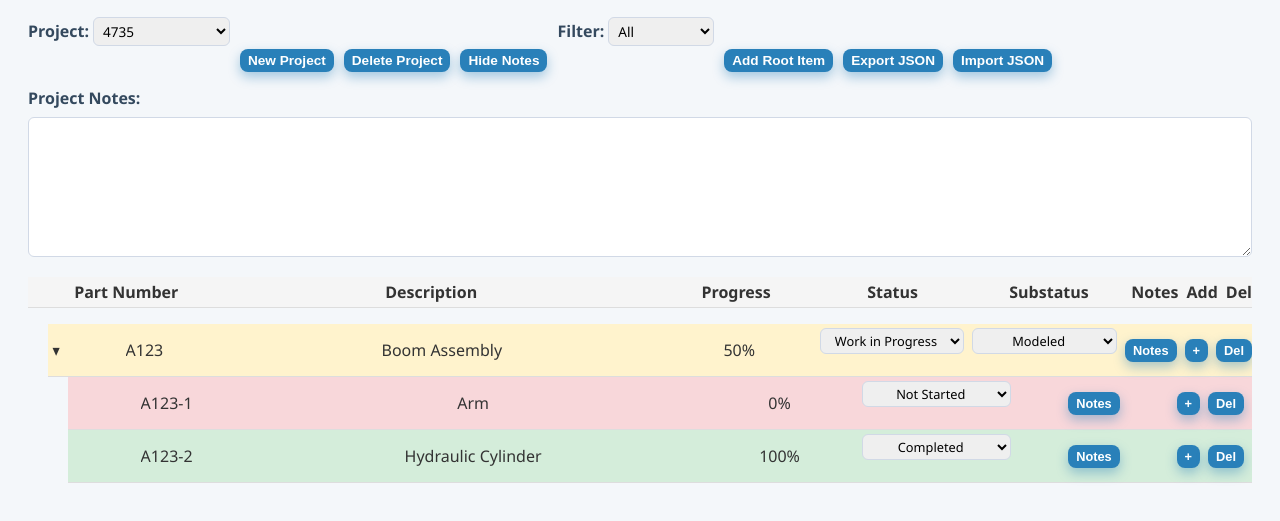
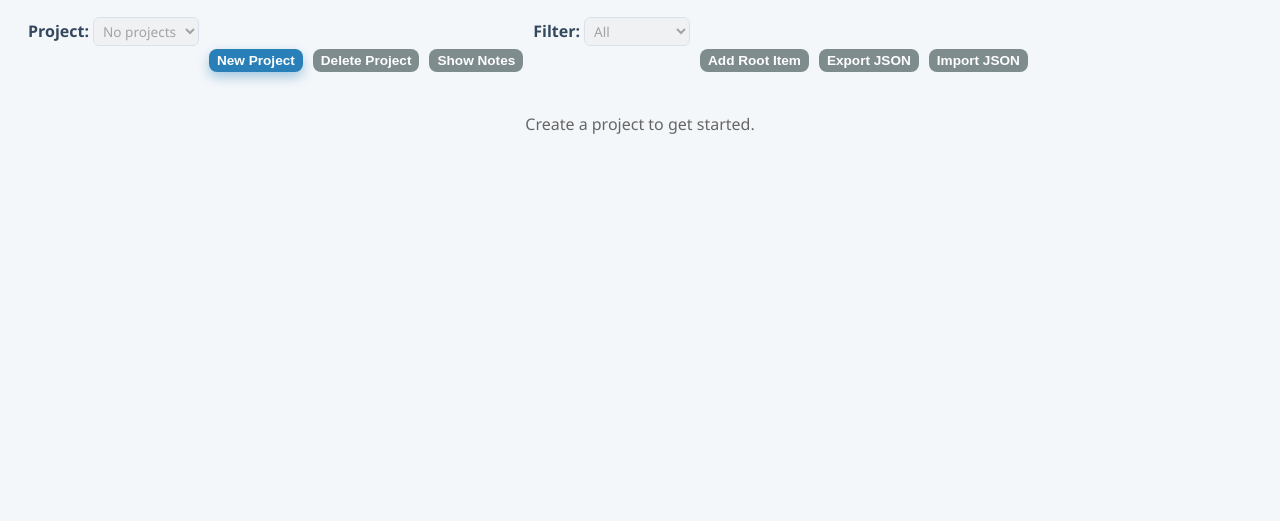
Before and after one commit to codybingham/fluidpowertools, a website: page progress-tracker.html in a window 1280 px wide. Shown: the part 101-622 px from the top of the page. Drawn offline with Linux system fonts and the light colour scheme.

Commit message:
Remove sample projects and improve progress tracker UI

```diff
--- a/progress-tracker.html
+++ b/progress-tracker.html
@@ -16,20 +16,20 @@
           <select id="ptProject"></select>
         </label>
         <button id="ptNewProject">New Project</button>
-        <button id="ptDeleteProject">Delete Project</button>
-        <button id="ptToggleNotes">Hide Notes</button>
+        <button id="ptDeleteProject" disabled>Delete Project</button>
+        <button id="ptToggleNotes" disabled>Show Notes</button>
         <label>
           Filter:
-          <select id="ptFilter">
+          <select id="ptFilter" disabled>
             <option value="all">All</option>
             <option value="not_started">Not Started</option>
             <option value="work_in_progress">In Progress</option>
             <option value="completed">Completed</option>
           </select>
         </label>
-        <button id="ptAddRoot">Add Root Item</button>
-        <button id="ptExport">Export JSON</button>
-        <button id="ptImportBtn">Import JSON</button>
+        <button id="ptAddRoot" disabled>Add Root Item</button>
+        <button id="ptExport" disabled>Export JSON</button>
+        <button id="ptImportBtn" disabled>Import JSON</button>
         <input
           id="ptImport"
           type="file"
@@ -37,9 +37,9 @@
           style="display:none"
         />
       </div>
-      <div id="ptProjectNotes" class="pt-notes-block">
+      <div id="ptProjectNotes" class="pt-notes-block hidden">
         <label for="ptNotes">Project Notes:</label>
-        <textarea id="ptNotes" rows="3"></textarea>
+        <textarea id="ptNotes" rows="3" disabled></textarea>
       </div>
       <div id="ptTree"></div>
     </section>
--- a/progress-tracker.js
+++ b/progress-tracker.js
@@ -1,69 +1,5 @@
 // Progress Tracker module
 (function () {
-  const sampleProjects = {
-    "4735": {
-      notes: "",
-      items: [
-        {
-          id: "A123",
-          description: "Boom Assembly",
-          parent_id: null,
-          status: "work_in_progress",
-          substatus: "modeled",
-          notes: [
-            { date: "2025-09-09", text: "Initial modeling started" }
-          ]
-        },
-        {
-          id: "A123-1",
-          description: "Arm",
-          parent_id: "A123",
-          status: "not_started",
-          substatus: null,
-          notes: []
-        },
-        {
-          id: "A123-2",
-          description: "Hydraulic Cylinder",
-          parent_id: "A123",
-          status: "completed",
-          substatus: null,
-          notes: [
-            { date: "2025-09-11", text: "Purchased" }
-          ]
-        }
-      ]
-    },
-    "celery_harvester": {
-      notes: "",
-      items: [
-        {
-          id: "C1",
-          description: "Main Frame",
-          parent_id: null,
-          status: "not_started",
-          substatus: null,
-          notes: []
-        },
-        {
-          id: "C1-1",
-          description: "Left Wheel",
-          parent_id: "C1",
-          status: "not_started",
-          substatus: null,
-          notes: []
-        },
-        {
-          id: "C1-2",
-          description: "Right Wheel",
-          parent_id: "C1",
-          status: "work_in_progress",
-          substatus: "quoted",
-          notes: []
-        }
-      ]
-    }
-  };
 
   let curName = null;
   let items = [];
@@ -90,6 +26,31 @@
   const notesEl = document.getElementById('ptNotes');
   const notesBlock = document.getElementById('ptProjectNotes');
   const toggleNotesBtn = document.getElementById('ptToggleNotes');
+
+  function updateControls() {
+    const disabled = !curName;
+    [
+      'ptDeleteProject',
+      'ptAddRoot',
+      'ptExport',
+      'ptImportBtn',
+      'ptToggleNotes',
+      'ptFilter',
+      'ptNotes'
+    ].forEach(id => {
+      const el = document.getElementById(id);
+      if (el) el.disabled = disabled;
+    });
+    if (disabled) {
+      notesBlock.classList.add('hidden');
+      toggleNotesBtn.textContent = 'Show Notes';
+      treeEl.innerHTML =
+        '<p class="pt-empty">Create a project to get started.</p>';
+    } else {
+      notesBlock.classList.remove('hidden');
+      toggleNotesBtn.textContent = 'Hide Notes';
+    }
+  }
 
   document
     .getElementById('ptNewProject')
@@ -121,17 +82,16 @@
     applyFilter();
   });
 
-  initProjects();
-  if (projSel.options.length > 0) loadProject(projSel.value);
+  init();
 
-  function initProjects() {
-    for (const name in sampleProjects) {
-      const key = 'project_' + name;
-      if (!localStorage.getItem(key)) {
-        localStorage.setItem(key, JSON.stringify(sampleProjects[name]));
-      }
+  function init() {
+    const names = populateProjects();
+    if (names.length > 0) {
+      projSel.value = names[0];
+      loadProject(names[0]);
+    } else {
+      updateControls();
     }
-    populateProjects();
   }
 
   function populateProjects() {
@@ -142,12 +102,20 @@
       if (k.startsWith('project_')) names.push(k.slice(8));
     }
     names.sort();
+    const def = document.createElement('option');
+    def.value = '';
+    def.textContent = names.length ? 'Select a project' : 'No projects';
+    def.disabled = true;
+    def.selected = true;
+    projSel.appendChild(def);
     for (const n of names) {
       const opt = document.createElement('option');
       opt.value = n;
       opt.textContent = n;
       projSel.appendChild(opt);
     }
+    projSel.disabled = names.length === 0;
+    return names;
   }
 
   function loadProject(name) {
@@ -169,6 +137,7 @@
     }
     notesEl.value = projectNotes;
     renderTree();
+    updateControls();
   }
 
   function saveProject() {
@@ -199,11 +168,13 @@
     localStorage.removeItem('project_' + curName);
     curName = null;
     items = [];
-    populateProjects();
-    if (projSel.options.length > 0) {
-      loadProject(projSel.options[0].value);
+    const names = populateProjects();
+    if (names.length > 0) {
+      projSel.value = names[0];
+      loadProject(names[0]);
     } else {
-      treeEl.innerHTML = '';
+      notesEl.value = '';
+      updateControls();
     }
   }
 
@@ -287,7 +258,12 @@
       <ul class="tree" id="ptRoot"></ul>
     `;
     const rootUl = document.getElementById('ptRoot');
-    for (const r of roots) rootUl.appendChild(renderNode(r));
+    if (roots.length) {
+      for (const r of roots) rootUl.appendChild(renderNode(r));
+    } else {
+      rootUl.innerHTML =
+        '<li class="pt-empty">Use "Add Root Item" to start.</li>';
+    }
     restoreOpen();
     applyFilter();
     saveProject();
--- a/styles.css
+++ b/styles.css
@@ -637,6 +637,12 @@ th.sort-desc::after {
   background: #f5f5f5;
 }
 
+.pt-empty {
+  text-align: center;
+  padding: 10px;
+  color: #666;
+}
+
 .hidden {
   display: none;
 }
```
